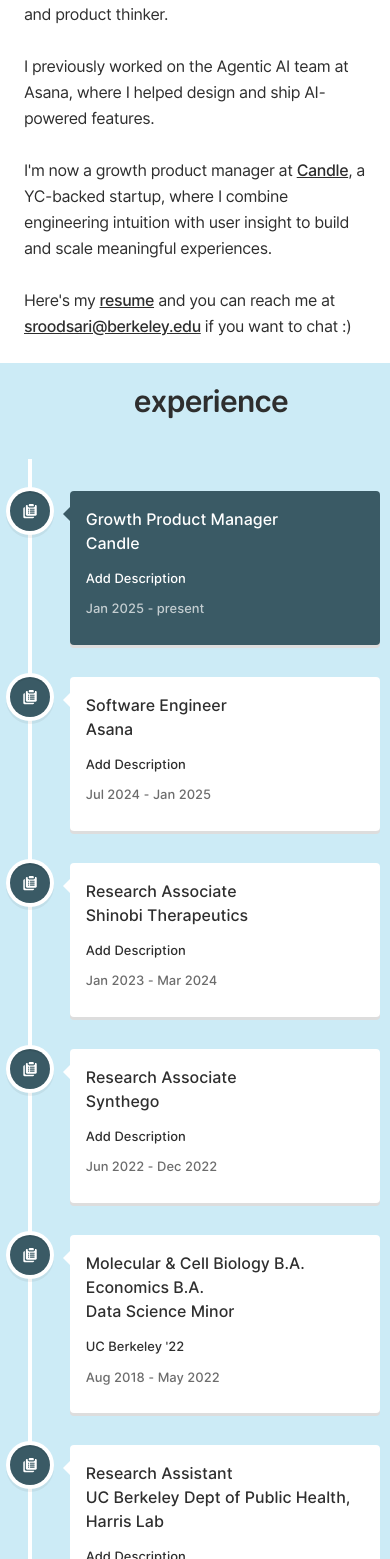
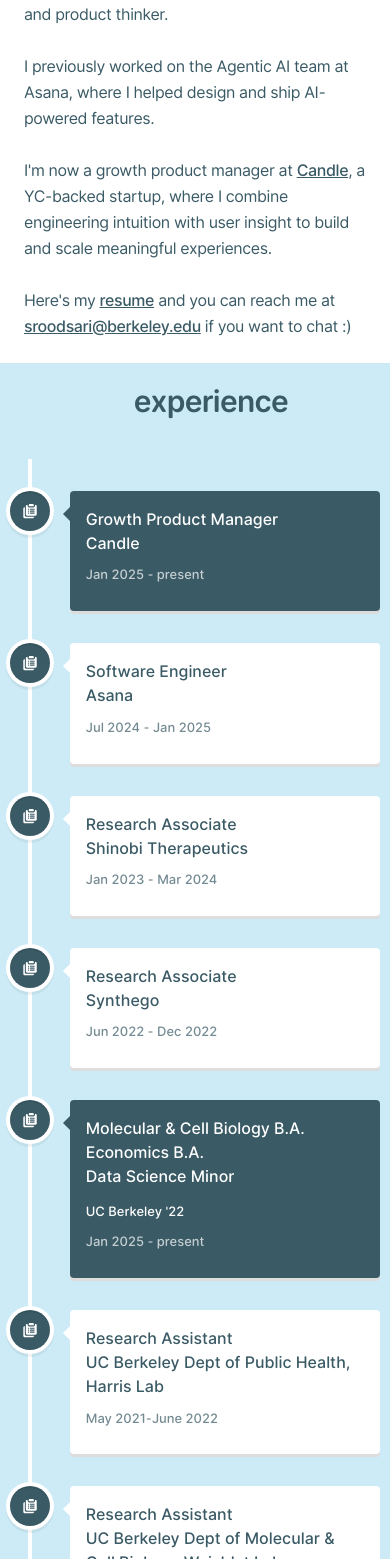
Before and after one commit to sroodsari/sroodsari.github.io, a React (Create React App) app: page / in a window 390 px wide. Shown: the part 441-2000 px from the top of the page. Built offline with nearby package versions, Linux system fonts and the light colour scheme.

Commit message:
low weight timeline

```diff
--- a/src/App.js
+++ b/src/App.js
@@ -21,7 +21,7 @@
       </header>
 
       {/* Main content */}
-      <main className="pt-[100px] px-6 mh-450px sm:px-12 pb-12 min-h-screen bg-white text-[#2e2e2e]">
+      <main className="pt-[100px] px-6 mh-450px sm:px-12 pb-12 min-h-screen bg-white text-[#3a5a65]">
         <div className="max-w-5xl mx-auto flex flex-col-reverse sm:flex-row items-center sm:items-start gap-8">
           {/* Text content */}
           <div className="flex-1">
@@ -46,7 +46,7 @@
           </div>
         </div>
       </main>
-      <div className="relative -mt-10 pt-5 w-full bg-[#ccebf6] text-[#2e2e2e]">
+      <div className="relative -mt-10 pt-5 w-full bg-[#ccebf6] text-[#3a5a65]">
         <h1 className="pl-8  text-3xl sm:text-5xl font-semibold tracking-tight mb-4 text-center sm:text-left pb-6" >
           experience
         </h1>
@@ -62,9 +62,9 @@
             >
               <h3 className="vertical-timeline-element-title">Growth Product Manager</h3>
               <h4 className="vertical-timeline-element-subtitle">Candle</h4>
-              <p>
+              {/* <p>
                 Add Description
-              </p>
+              </p> */}
             </VerticalTimelineElement>
             <VerticalTimelineElement
               className="vertical-timeline-element--work"
@@ -74,9 +74,9 @@
             >
               <h3 className="vertical-timeline-element-title">Software Engineer</h3>
               <h4 className="vertical-timeline-element-subtitle">Asana</h4>
-              <p>
+              {/* <p>
                 Add Description
-              </p>
+              </p> */}
             </VerticalTimelineElement>
             <VerticalTimelineElement
               className="vertical-timeline-element--work"
@@ -86,9 +86,9 @@
             >
               <h3 className="vertical-timeline-element-title">Research Associate</h3>
               <h4 className="vertical-timeline-element-subtitle">Shinobi Therapeutics</h4>
-              <p>
+              {/* <p>
                 Add Description
-              </p>
+              </p> */}
             </VerticalTimelineElement>
             <VerticalTimelineElement
               className="vertical-timeline-element--work"
@@ -98,21 +98,24 @@
             >
               <h3 className="vertical-timeline-element-title">Research Associate</h3>
               <h4 className="vertical-timeline-element-subtitle">Synthego</h4>
-              <p>
+              {/* <p>
                 Add Description
-              </p>
+              </p> */}
             </VerticalTimelineElement>
             <VerticalTimelineElement
-              className="vertical-timeline-element--education"
-              date="Aug 2018 - May 2022"
+              className="vertical-timeline-element--work"
+              contentStyle={{ background: '#3a5a65', color: '#fff' }}
+              contentArrowStyle={{ borderRight: '7px solid  #3a5a65' }}
+              date="Jan 2025 - present"
               iconStyle={{ background: '#3a5a65', color: '#fff' }}
-              icon={<WorkIcon />}
+              icon={<WorkIcon className="size-10 sm:size-20" />}
             >
               <h3 className="vertical-timeline-element-title">Molecular & Cell Biology B.A. <br /> Economics B.A. <br /> Data Science Minor </h3>
               <p>
                 UC Berkeley '22
               </p>
             </VerticalTimelineElement>
+
             <VerticalTimelineElement
               className="vertical-timeline-element--education"
               date="May 2021-June 2022"
@@ -121,9 +124,9 @@
             >
               <h3 className="vertical-timeline-element-title">Research Assistant</h3>
               <h4 className="vertical-timeline-element-subtitle">UC Berkeley Dept of Public Health, Harris Lab</h4>
-              <p>
+              {/* <p>
                 Add Description
-              </p>
+              </p> */}
             </VerticalTimelineElement>
 
             <VerticalTimelineElement
@@ -134,9 +137,9 @@
             >
               <h3 className="vertical-timeline-element-title">Research Assistant</h3>
               <h4 className="vertical-timeline-element-subtitle">UC Berkeley Dept of Molecular & Cell Biology, Weisblat Lab</h4>
-              <p>
+              {/* <p>
                 Add Description
-              </p>
+              </p> */}
             </VerticalTimelineElement>
             <VerticalTimelineElement
               iconStyle={{ background: '#3a5a65', color: '#fff' }}
```
